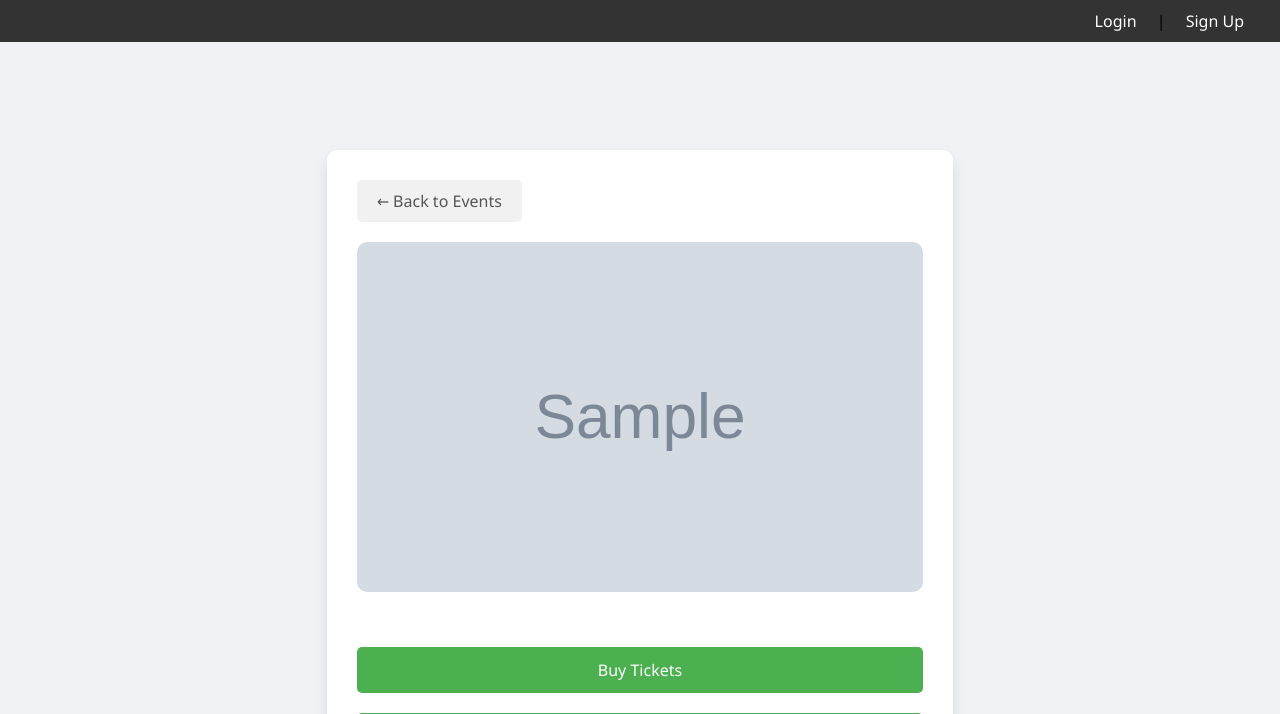
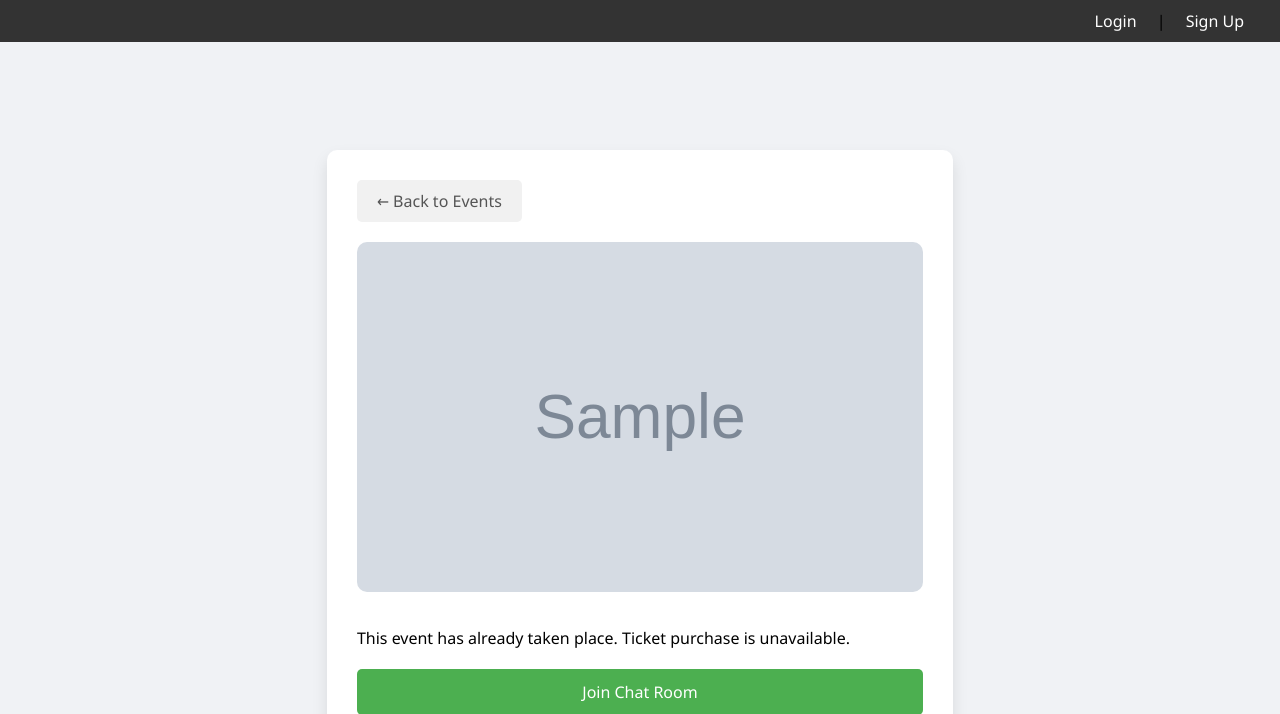
Before and after one commit to gcivil-nyu-org/wed-fall24-team3, a Django app: page /userevents/1/ in a window 1280 px wide. Shown: the top 714 px of the page. Run offline with Django 5.2, Linux system fonts and the light colour scheme; tables that the repository leaves empty hold one stand-in row (values such as "Sample post"); grey boxes marked "Sample" are stand-in pictures.

Commit message:
disabled ticket purchase for expired events

```diff
--- a/eventsphere/events/templates/events/buy_tickets.html
+++ b/eventsphere/events/templates/events/buy_tickets.html
@@ -177,6 +177,7 @@
 
         <a href="{% url 'event_detail' pk=event.id %}" class="back-to-event">← Back to Event</a>
 
+        {% if event.date_time > now %}
             {% if messages %}
             <div class="alert-container">
                 {% for message in messages %}
@@ -226,6 +227,9 @@
                     <button type="submit" class="btn-buy">Buy Tickets</button>
                 </div>
             </form>
+        {% else %}
+            <p class="text-muted">This event has already taken place. Ticket purchase is unavailable.</p>
+        {% endif %}
     </div>
 
     <script>
--- a/eventsphere/events/templates/events/event_detail.html
+++ b/eventsphere/events/templates/events/event_detail.html
@@ -180,7 +180,12 @@
         {% endif %}
 
         <!-- Buy Tickets Button -->
-        <a href="{% url 'buy_tickets' event.id %}" class="buy-tickets">Buy Tickets</a>
+        {% if event.date_time > now %}
+            <a href="{% url 'buy_tickets' event.id %}" class="buy-tickets">Buy Tickets</a>
+        {% else %}
+            <p class="text-muted">This event has already taken place. Ticket purchase is unavailable.</p>
+        {% endif %}
+
         <a href="{% url 'join_chat' event.id %}" class="buy-tickets">Join Chat Room</a>
 
         <!-- Event Name -->
--- a/eventsphere/events/views.py
+++ b/eventsphere/events/views.py
@@ -430,7 +430,9 @@ def event_list(request):
 
 def event_detail(request, pk):
     event = get_object_or_404(Event, pk=pk)
-    return render(request, "events/event_detail.html", {"event": event})
+    return render(
+        request, "events/event_detail.html", {"event": event, "now": timezone.now()}
+    )
 
 
 def signup(request):
```
Lines whose indentation alone changed are shown as unchanged.
